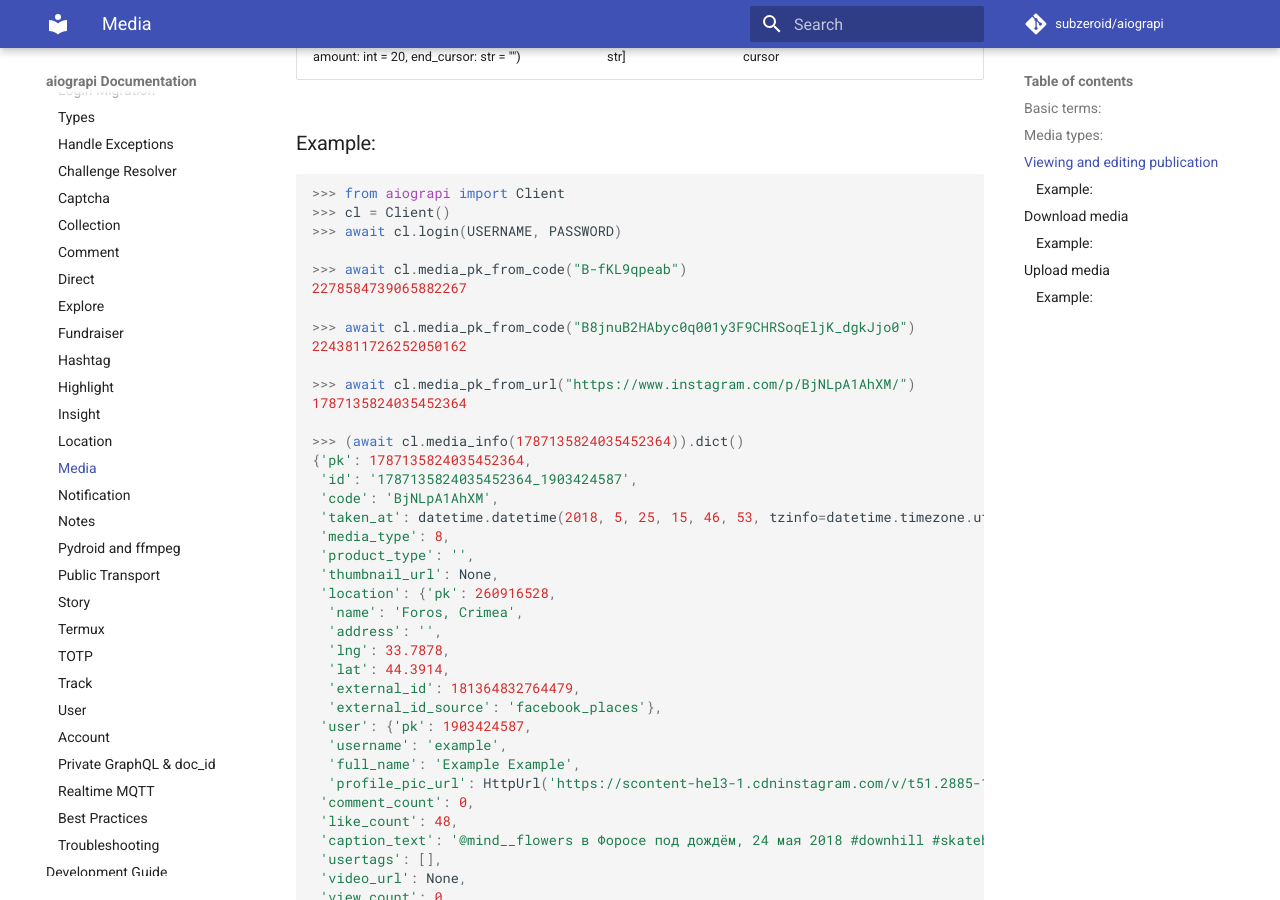
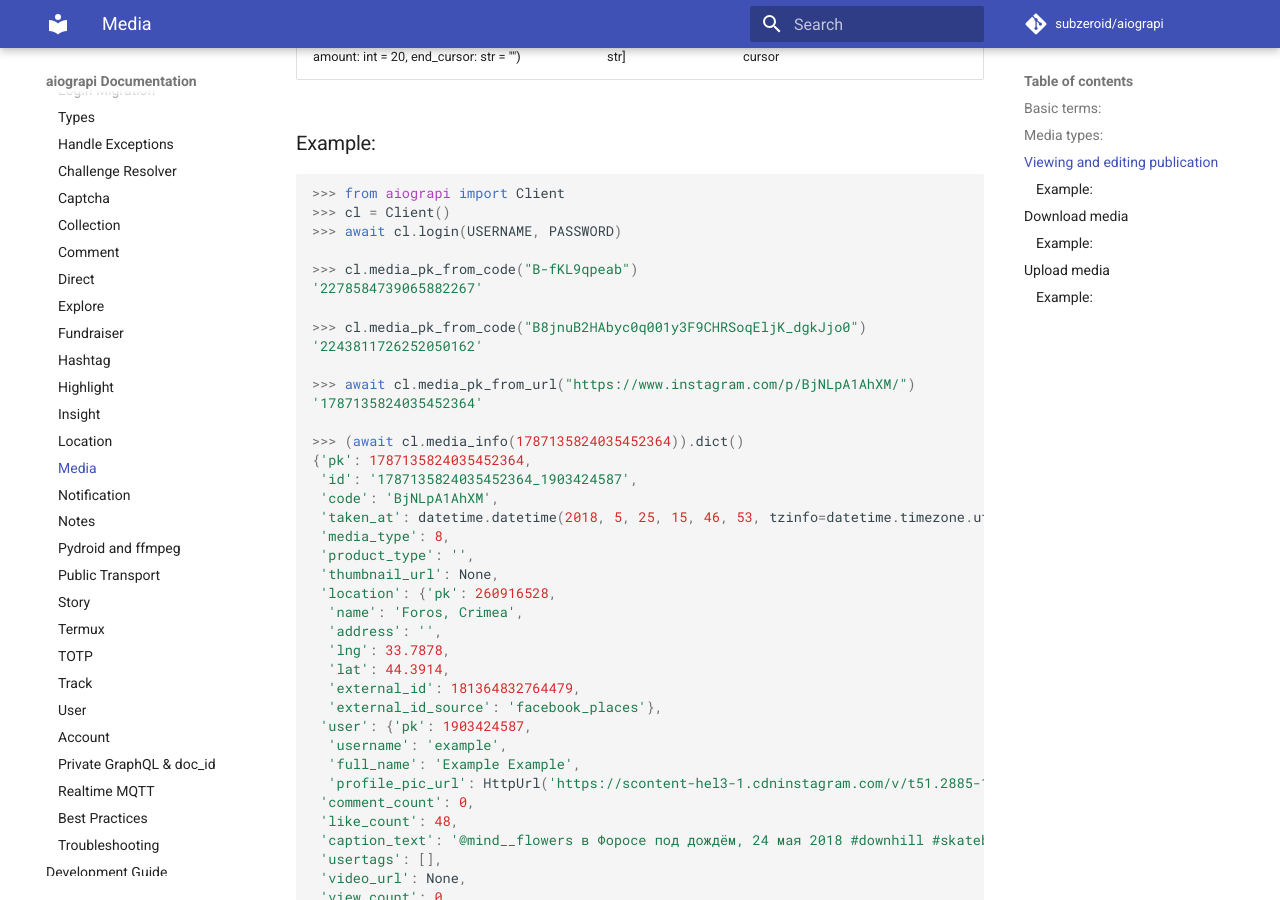
Before and after one commit to subzeroid/aiograpi, an MkDocs documentation site: the page built from docs/usage-guide/media.md, in a window 1280 px wide and 900 px high, scrolled down 4600 px. Built offline with MkDocs 1.6.1 and Material for MkDocs 9.7.7, drawn with Linux system fonts in a browser that asks for light colours; comment, search, counter and statistics services are not loaded; the version menu is left out; some of the changed text lies outside the part shown.

Commit message:
docs: correct media helper examples and setup requirements (#515)
Correct synchronous media helper examples, return annotations in documentation, and current installation requirements.

````diff
--- a/docs/usage-guide/media.md
+++ b/docs/usage-guide/media.md
@@ -96,14 +96,14 @@ Low level methods:
 >>> cl = Client()
 >>> await cl.login(USERNAME, PASSWORD)
 
->>> await cl.media_pk_from_code("B-fKL9qpeab")
-2278584739065882267
+>>> cl.media_pk_from_code("B-fKL9qpeab")
+'2278584739065882267'
 
->>> await cl.media_pk_from_code("B8jnuB2HAbyc0q001y3F9CHRSoqEljK_dgkJjo0")
-2243811726252050162
+>>> cl.media_pk_from_code("B8jnuB2HAbyc0q001y3F9CHRSoqEljK_dgkJjo0")
+'2243811726252050162'
 
 >>> await cl.media_pk_from_url("https://www.instagram.com/p/BjNLpA1AhXM/")
-1787135824035452364
+'1787135824035452364'
 
 >>> (await cl.media_info(1787135824035452364)).dict()
 {'pk': 1787135824035452364,
@@ -262,7 +262,7 @@ endpoint is gated. It does not rewrite CDN URLs manually.
 >>> await cl.login(USERNAME, PASSWORD)
 
 >>> await cl.media_pk_from_url("https://www.instagram.com/p/BqNQJleFoSJ/")
-1913256444155036809
+'1913256444155036809'
 
 >>> video_url = (await cl.media_info(1913256444155036809)).video_url
 >>> await cl.video_download_by_url(video_url, folder='/tmp')
@@ -275,7 +275,7 @@ If Instagram returns a `Content-Length` header and the downloaded file is shorte
 ``` python
 
 >>> await cl.media_pk_from_url("http://www.instagram.com/p/BjNLpA1AhXM/")
-1787135824035452364
+'1787135824035452364'
 
 >>> await cl.album_download(1787135824035452364)
 [PosixPath('/app/example_1787135361353462176.mp4'),
````
Also changed, not shown: other parts of docs/usage-guide/media.md (+2 -2 lines), docs/migration.md (+3 -4 lines), docs/usage-guide/troubleshooting.md (+3 -4 lines), 1 other file.
